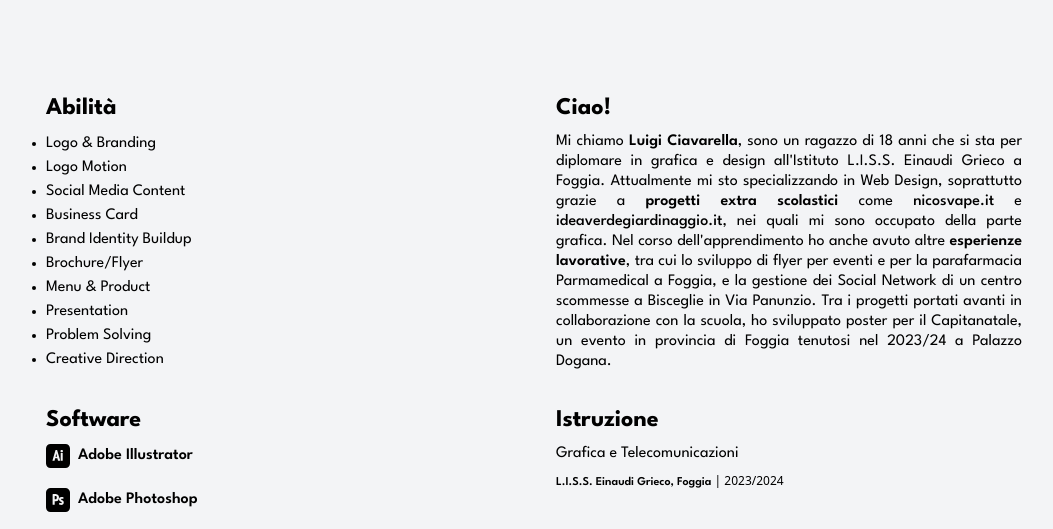
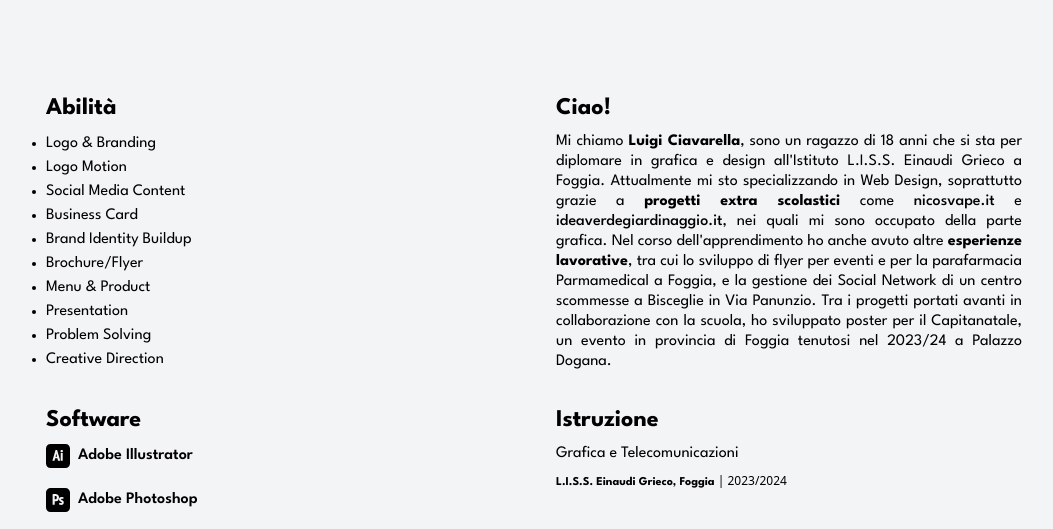
Before and after one commit to mfacecchia/gigiGrafica, a website: page src/views/index.html in a window 1280 px wide. Shown: the part 780-1309 px from the top of the page, without its empty margins (106-1159 px from the left). Drawn offline with Linux system fonts and the light colour scheme.

Commit message:
Minor styling changes

```diff
--- a/src/style/input.css
+++ b/src/style/input.css
@@ -24,8 +24,9 @@
     a{
         @apply font-medium;
     }
-    b{
+    b, h1{
         @apply font-semibold;
+        @apply md:font-bold;
     }
     nav{
         @apply w-full px-6 py-4 box-border flex justify-start items-center backdrop-blur-md bg-black/80 fixed top-0 left-0 z-50;
```
Also changed, not shown: src/style/style.css.
